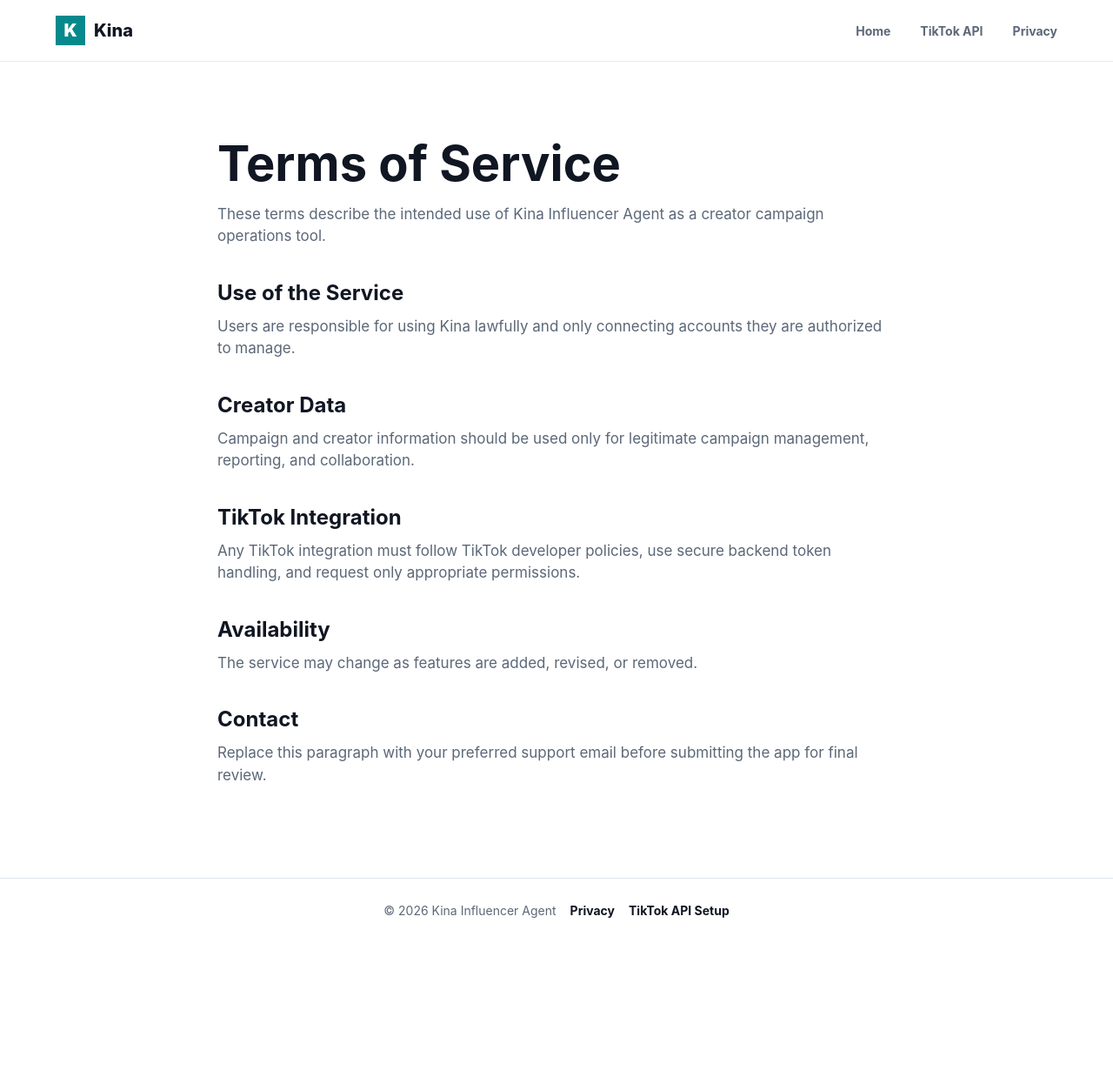
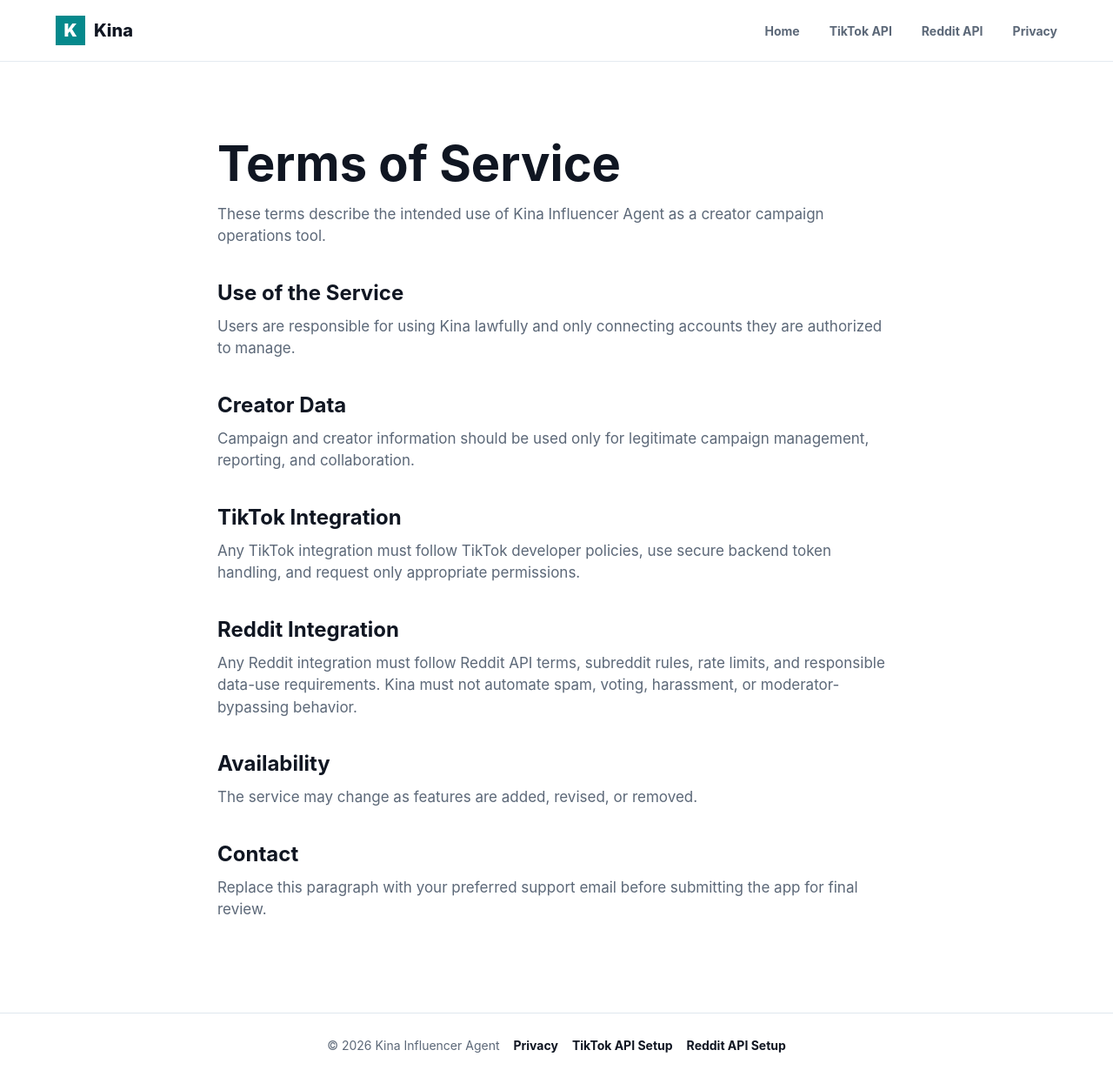
Before and after one commit to claudioyedi-max/kina-influencer-agent, a plain HTML site: page terms.html in a window 1280 px wide. Shown: the whole page at 87% size. Before the commit the page ends 1083 px from the top, so only its background shows below. Drawn offline with Linux system fonts and the light colour scheme.

Commit message:
Add Reddit integration terms

```diff
--- a/terms.html
+++ b/terms.html
@@ -13,6 +13,7 @@
       <nav class="nav-links" aria-label="Main navigation">
         <a href="index.html">Home</a>
         <a href="tiktok-api.html">TikTok API</a>
+        <a href="reddit-api.html">Reddit API</a>
         <a href="privacy.html">Privacy</a>
       </nav>
     </header>
@@ -25,6 +26,8 @@
       <p>Campaign and creator information should be used only for legitimate campaign management, reporting, and collaboration.</p>
       <h2>TikTok Integration</h2>
       <p>Any TikTok integration must follow TikTok developer policies, use secure backend token handling, and request only appropriate permissions.</p>
+      <h2>Reddit Integration</h2>
+      <p>Any Reddit integration must follow Reddit API terms, subreddit rules, rate limits, and responsible data-use requirements. Kina must not automate spam, voting, harassment, or moderator-bypassing behavior.</p>
       <h2>Availability</h2>
       <p>The service may change as features are added, revised, or removed.</p>
       <h2>Contact</h2>
@@ -34,6 +37,7 @@
       <span>© 2026 Kina Influencer Agent</span>
       <a href="privacy.html">Privacy</a>
       <a href="tiktok-api.html">TikTok API Setup</a>
+      <a href="reddit-api.html">Reddit API Setup</a>
     </footer>
   </body>
 </html>
```
